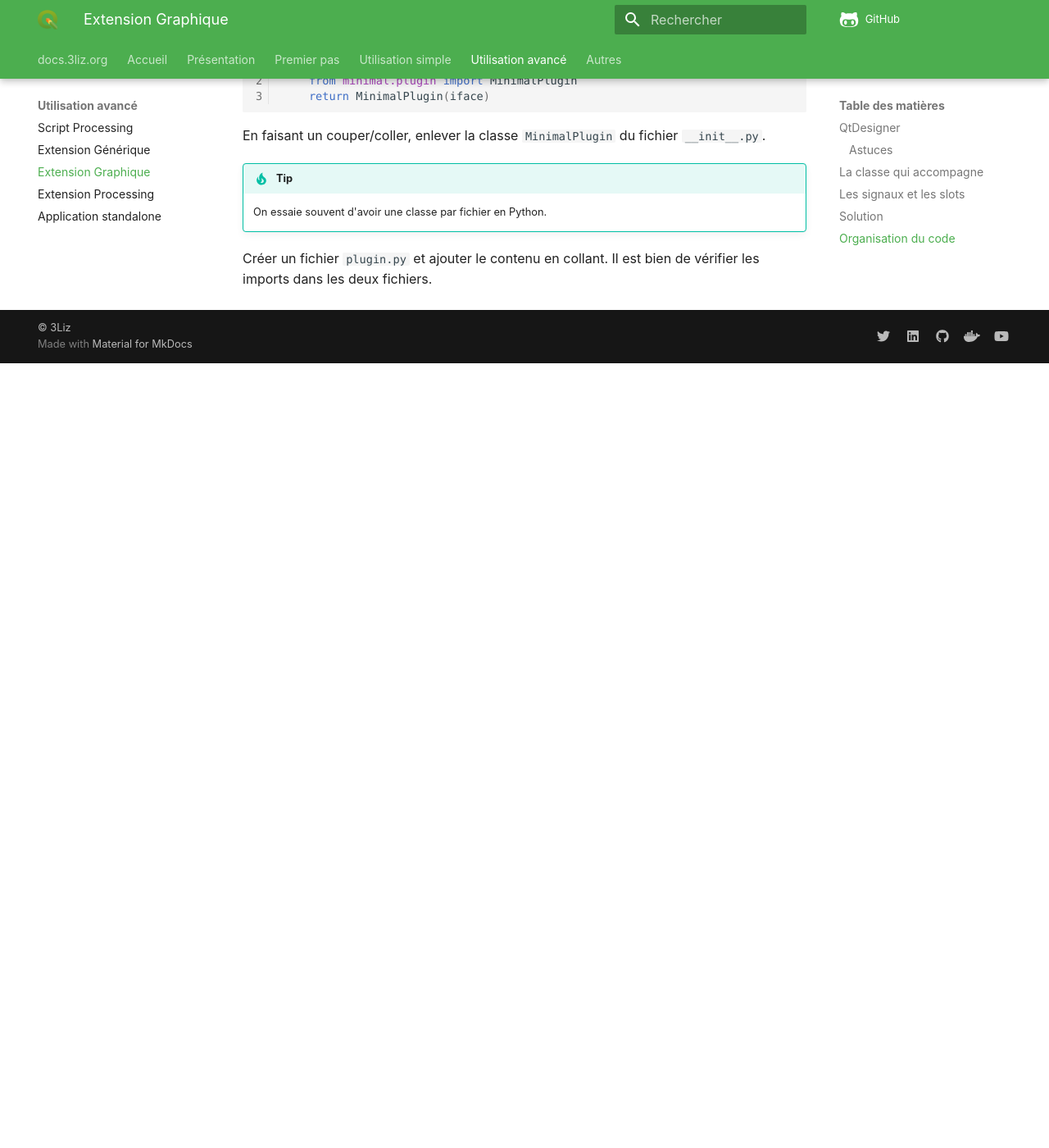
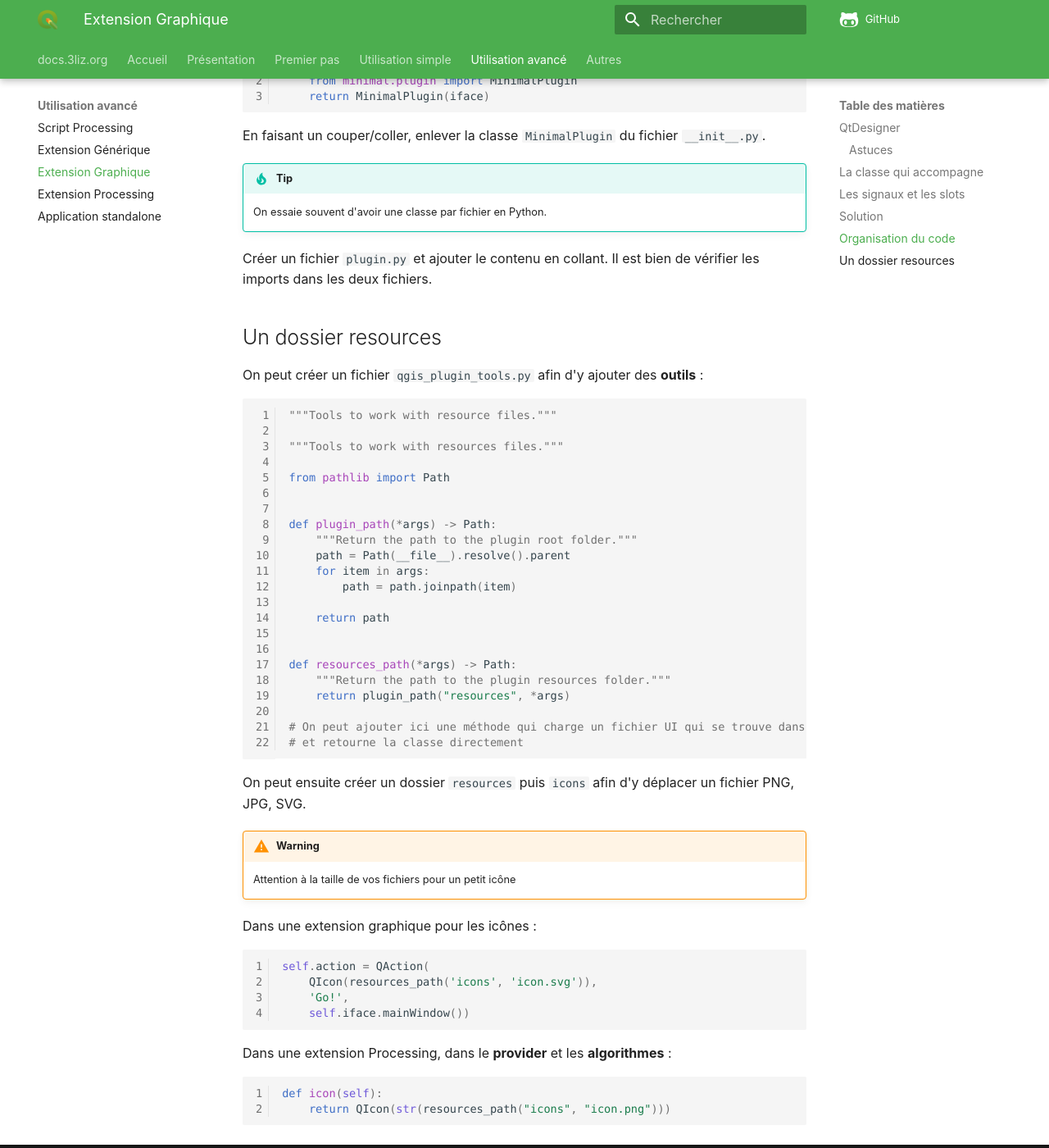
Before and after one commit to 3liz/formation-pyqgis, an MkDocs documentation site: the page built from docs/extension-graphique.md, in a window 1280 px wide and 1400 px high, scrolled down 4174 px. Shown: the whole window at 82% size. Built offline with MkDocs 1.6.1 and Material for MkDocs 9.7.7, drawn with Linux system fonts in a browser that asks for light colours; nearby versions of some CDN libraries; comment, search, counter and statistics services are not loaded; before the commit the page ends 4617 px from its top, so only the background shows below that.

Commit message:
Ajout icons

````diff
--- a/docs/extension-graphique.md
+++ b/docs/extension-graphique.md
@@ -195,3 +195,54 @@ En faisant un couper/coller, enlever la classe `MinimalPlugin` du fichier `__ini
 
 Créer un fichier `plugin.py` et ajouter le contenu en collant. Il est bien de vérifier les imports dans les
 deux fichiers.
+
+## Un dossier resources
+
+On peut créer un fichier `qgis_plugin_tools.py` afin d'y ajouter des **outils** :
+
+```python
+"""Tools to work with resource files."""
+
+"""Tools to work with resources files."""
+
+from pathlib import Path
+
+
+def plugin_path(*args) -> Path:
+    """Return the path to the plugin root folder."""
+    path = Path(__file__).resolve().parent
+    for item in args:
+        path = path.joinpath(item)
+
+    return path
+
+
+def resources_path(*args) -> Path:
+    """Return the path to the plugin resources folder."""
+    return plugin_path("resources", *args)
+
+# On peut ajouter ici une méthode qui charge un fichier UI qui se trouve dans le dossier "UI"
+# et retourne la classe directement
+```
+
+On peut ensuite créer un dossier `resources` puis `icons` afin d'y déplacer un fichier PNG, JPG, SVG.
+
+!!! warning
+    Attention à la taille de vos fichiers pour un petit icône
+
+Dans une extension graphique pour les icônes :
+
+```python
+self.action = QAction(
+    QIcon(resources_path('icons', 'icon.svg')),
+    'Go!',
+    self.iface.mainWindow())
+```
+
+Dans une extension Processing, dans le **provider** et les **algorithmes** :
+
+```python
+def icon(self):
+    return QIcon(str(resources_path("icons", "icon.png")))
+
+```
````
